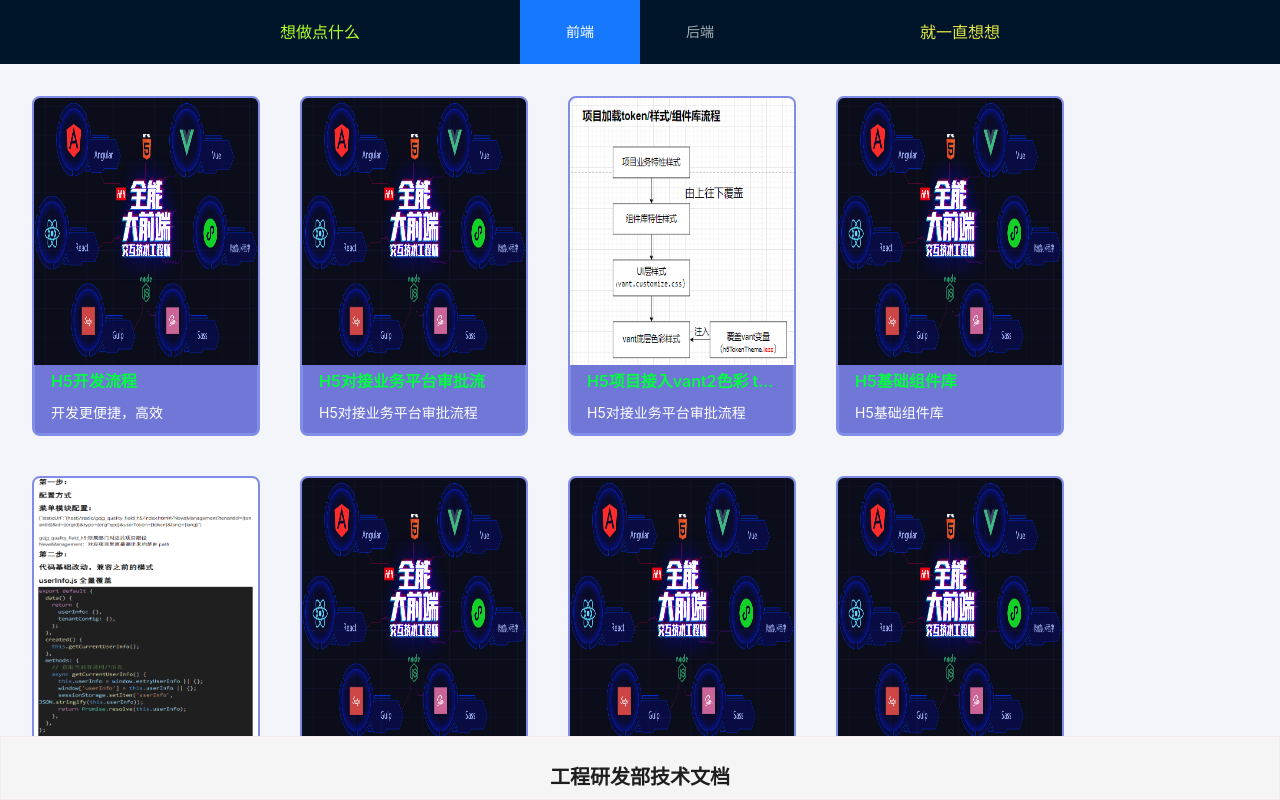
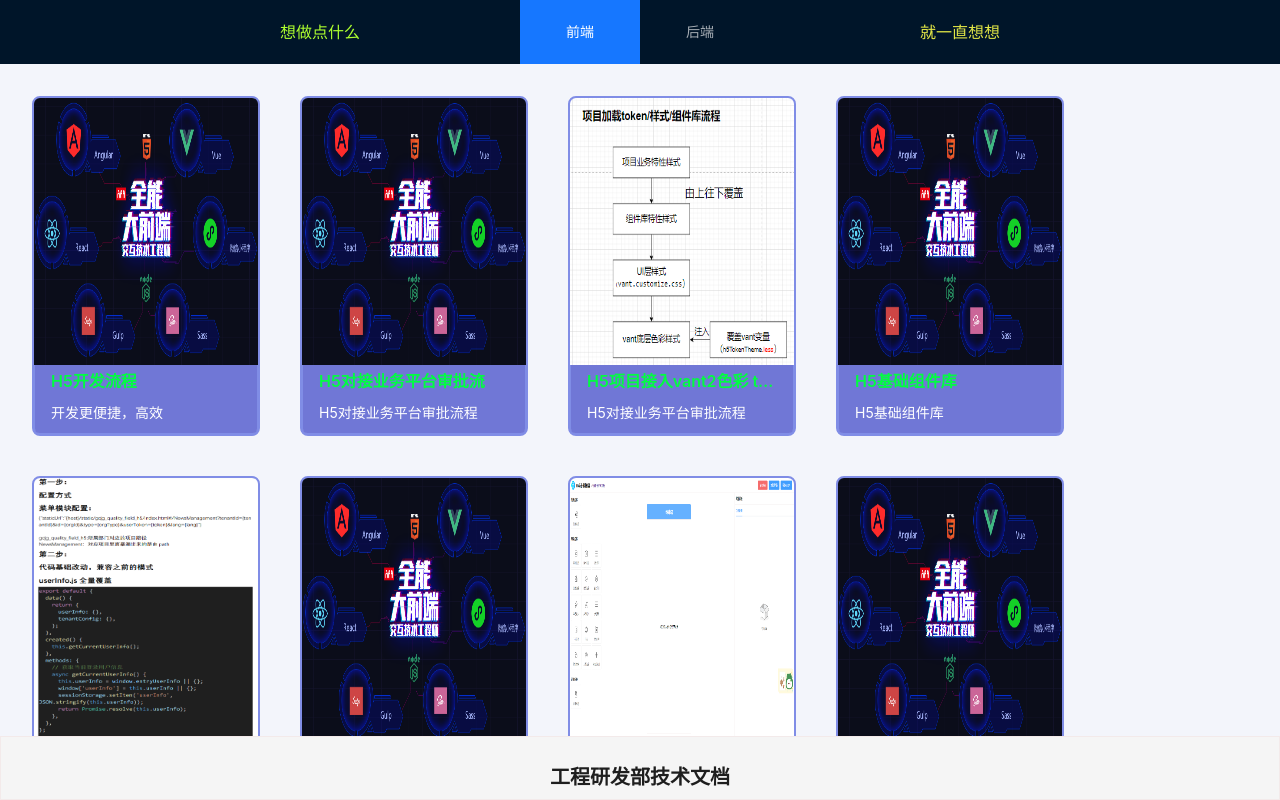
Before and after one commit to yangz-k/gc-system-document, a Vue app: page /#/ in a window 1280 px wide. Built offline with nearby package versions, Linux system fonts and the light colour scheme.

Commit message:
新增H5场景化建模器

```diff
--- a/data/frontData.ts
+++ b/data/frontData.ts
@@ -50,13 +50,19 @@ export const data = [
     type: "pdf",
   },
   {
+    img: `${defaultDir}H5CJHJMQ.png`,
+    title: "H5场景化建模器",
+    des: "快速生成H5页面组装",
+    url: `http://10.0.171.230/static/gcjg_h5_modeler/index.html#/`,
+    type: "url",
+  },
+  {
     img: ``,
     title: "大屏基础组件库",
     des: "大屏基础组件库",
     url: `http://10.0.98.23/static/storybook-static/index.html?path=/docs/introduction--page`,
     type: "url",
   },
-
   {
     img: ``,
     title: "工作台工程业务组件",
```
Also changed, not shown: public/frontEnd/H5CJHJMQ.png (added).
